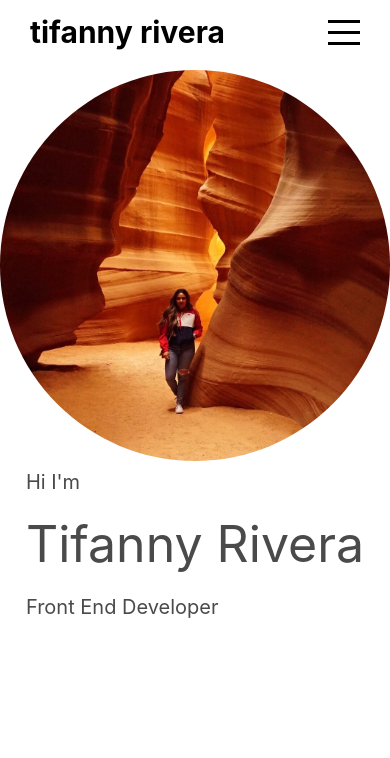
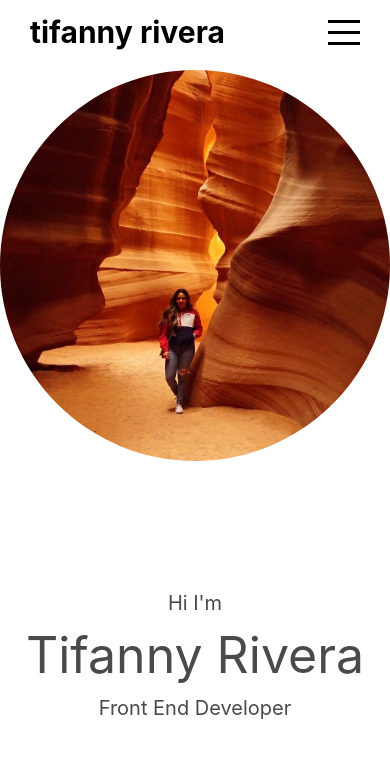
Before and after one commit to trivera777/TifannyRiveraPortfolio, a React (Create React App) app: page / in a window 390 px wide. Shown: the top 758 px of the page. Built offline with nearby package versions, Linux system fonts and the light colour scheme.

Commit message:
working intro page responsiveness

```diff
--- a/src/components/Intro/intro.scss
+++ b/src/components/Intro/intro.scss
@@ -28,15 +28,21 @@
     flex: 0.5;
 
     .wrapper {
+      width: 100%;
+      height: 100%;
+      padding-left: 50px;
+      display: flex;
+      flex-direction: column;
       justify-content: center;
 
       @include mobile {
         justify-content: center;
+        align-items: center;
+        padding: 0;
       }
 
       h1 {
         font-size: 60px;
-        margin: 10px 0;
 
         @include mobile {
           font-size: 50px;
```
